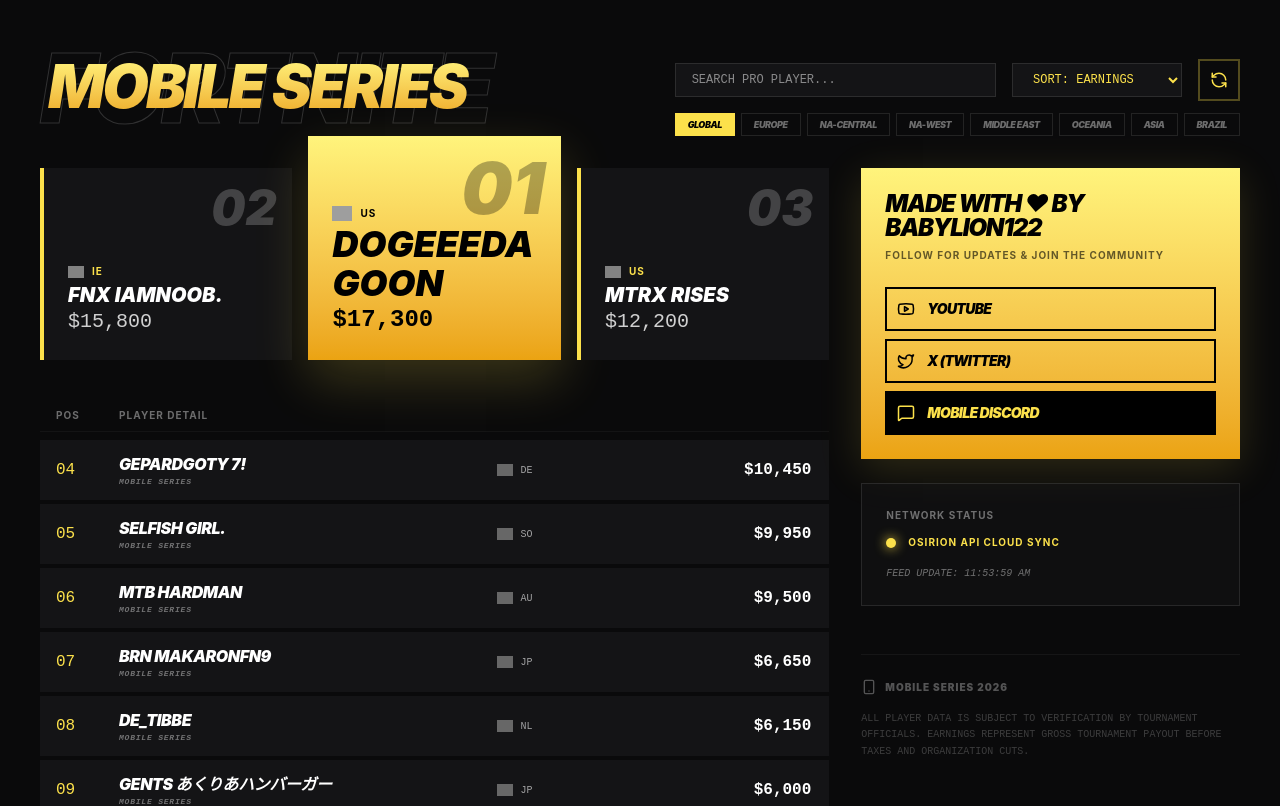
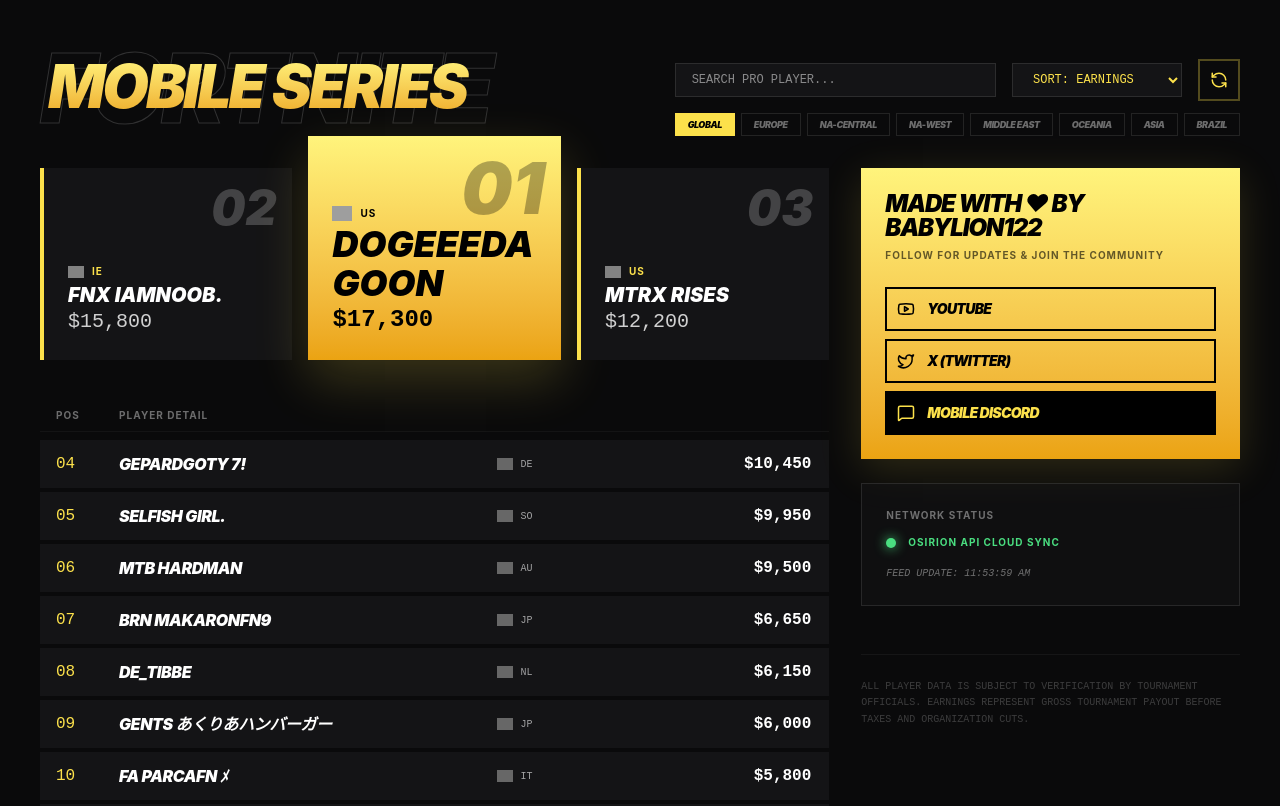
Before and after one commit to DogeminerCE/mobileseries, a React (Vite) app: page / in a window 1280 px wide. Shown: the top 806 px of the page. Built offline with nearby package versions, Linux system fonts and the light colour scheme; grey boxes are pictures that could not be loaded.

Commit message:
style: ui cleanup

```diff
--- a/src/App.tsx
+++ b/src/App.tsx
@@ -305,9 +305,8 @@ export default function App() {
                         <div className="col-span-1 font-mono text-[#FCE14B]">
                           {(idx + 4) < 10 ? `0${idx + 4}` : idx + 4}
                         </div>
-                        <div className="col-span-6 font-black uppercase italic tracking-tight flex flex-col">
+                        <div className="col-span-6 font-black uppercase italic tracking-tight flex flex-col justify-center">
                           <span>{player.name}</span>
-                          <span className="text-[8px] opacity-40 font-mono tracking-widest">{player.lastActiveTournament || 'Tournament Match'}</span>
                         </div>
                         <div className="col-span-2 flex items-center gap-2 opacity-60 text-[10px] uppercase font-mono">
                           <img
@@ -373,8 +372,8 @@ export default function App() {
                   <div className="space-y-4">
                     <div className="text-[10px] uppercase opacity-40 mb-3 tracking-widest font-bold">Network Status</div>
                     <div className="flex items-center gap-3">
-                      <div className="w-2.5 h-2.5 rounded-full bg-[#FCE14B] shadow-[0_0_12px_#FCE14B]"></div>
-                      <span className="text-[10px] uppercase tracking-widest font-bold text-[#FCE14B]">Osirion API Cloud Sync</span>
+                      <div className="w-2.5 h-2.5 rounded-full bg-[#4ade80] shadow-[0_0_12px_#4ade80]"></div>
+                      <span className="text-[10px] uppercase tracking-widest font-bold text-[#4ade80]">Osirion API Cloud Sync</span>
                     </div>
                     <div className="text-[10px] uppercase opacity-40 italic font-mono">
                       Feed Update: {lastUpdated || 'SYNCING...'}
@@ -383,10 +382,6 @@ export default function App() {
                 </div>
 
                 <div className="mt-6 border-t border-white/5 pt-6 hidden md:block">
-                  <div className="flex items-center gap-2 mb-4 opacity-30">
-                    <Smartphone size={16} />
-                    <span className="text-[10px] uppercase tracking-widest font-black">Mobile Series 2026</span>
-                  </div>
                   <p className="text-[10px] opacity-20 uppercase font-mono leading-relaxed">
                     All player data is subject to verification by tournament officials.
                     Earnings represent gross tournament payout before taxes and organization cuts.
```
